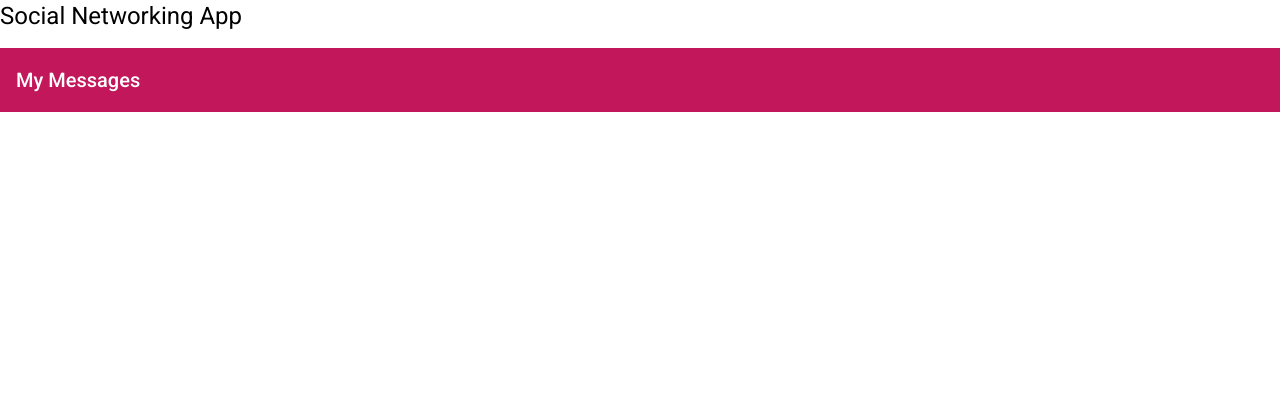
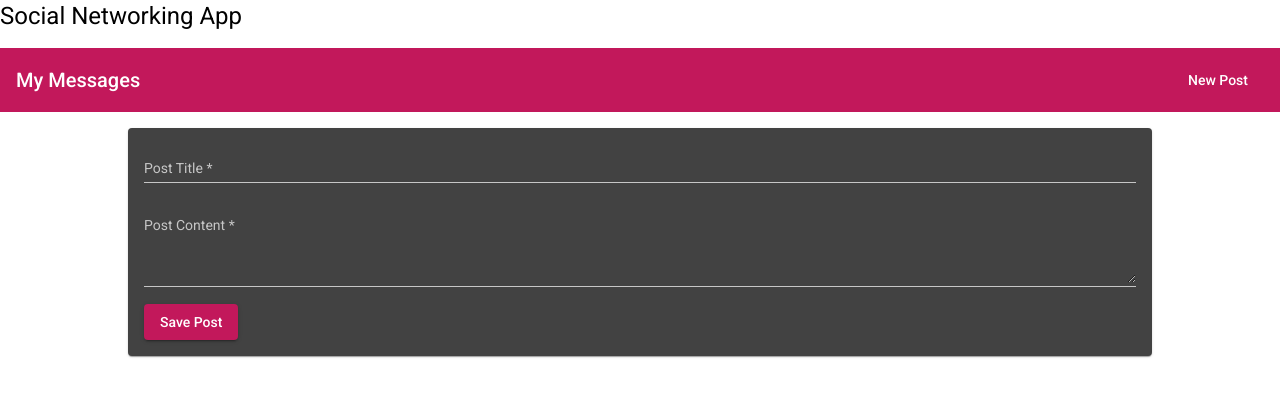
Before and after one commit to ANE-UCD-ILT-MEAN-STACK-TRAINING/social-networking-app-rama, an Angular app in the folder mean-course/: page /edit/1 in a window 1280 px wide. Before the commit this address led to /. Shown: the top 396 px of the page. Built offline with nearby package versions, Linux system fonts and the light colour scheme.

Commit message:
Post Update after mapping _id to the id from request body.

```diff
--- a/mean-course/src/app/app-routing.module.ts
+++ b/mean-course/src/app/app-routing.module.ts
@@ -6,7 +6,8 @@ import { PostCreateComponent } from './posts/post-create/post-create.component';
 
 const routes: Routes = [
 { path: '', component: PostListComponent},
-{ path: 'create', component: PostCreateComponent}
+{ path: 'create', component: PostCreateComponent},
+{ path: 'edit/:postId', component: PostCreateComponent}
 ];
 
 @NgModule({
--- a/mean-course/src/app/header/header/header.component.css
+++ b/mean-course/src/app/header/header/header.component.css
@@ -0,0 +1,14 @@
+a {
+    text-decoration: none;
+    color: white;
+    }
+
+ul {
+    list-style: none;
+    margin: 0;
+    padding: 0;
+    }
+
+.spacer {
+    flex: 1 1 auto;
+    }
--- a/mean-course/src/app/header/header/header.component.html
+++ b/mean-course/src/app/header/header/header.component.html
@@ -1 +1,9 @@
-<mat-toolbar color="primary">My Messages</mat-toolbar>
+<mat-toolbar color="primary">
+<span><a routerLink="">My Messages</a></span>
+<span class="spacer"></span>
+<ul>
+<li>
+<a mat-button routerLink="/create" routerLinkActive="mat-accent">New Post</a>
+</li>
+</ul>
+</mat-toolbar>
--- a/mean-course/src/app/posts/post-create/post-create.component.html
+++ b/mean-course/src/app/posts/post-create/post-create.component.html
@@ -1,12 +1,12 @@
 
 <mat-card>
-    <form (submit) = "onAddPost(postForm)" #postForm="ngForm">
+    <form (submit) = "onSavePost(postForm)" #postForm="ngForm">
         <mat-form-field>
-            <input matInput type="text" placeholder = "Post Title" minlength="3" required name="title" #title="ngModel" ngModel>
+            <input matInput type="text" placeholder = "Post Title" minlength="3" required name="title" #title="ngModel" [ngModel]="post?.title">
             <mat-error *ngIf="title.invalid">Please enter a Post Title</mat-error>
         </mat-form-field>
         <mat-form-field>
-            <textarea matInput rows="4" placeholder = "Post Content" required name="content" #content="ngModel" ngModel></textarea>
+            <textarea matInput rows="4" placeholder = "Post Content" required name="content" #content="ngModel" [ngModel]="post?.content"></textarea>
             <mat-error *ngIf="content.invalid">Please enter a post Content</mat-error>
         </mat-form-field>
         <button mat-raised-button color="primary" type="submit">Save Post</button>
--- a/mean-course/src/app/posts/post-create/post-create.component.ts
+++ b/mean-course/src/app/posts/post-create/post-create.component.ts
@@ -2,6 +2,7 @@ import { Component,  OnInit, EventEmitter, Output } from '@angular/core';
 import { Post } from '../post.model';
 import { NgForm } from "@angular/forms";
 import { PostsService } from '../post.service';
+import { ActivatedRoute, ParamMap } from '@angular/router';
 
 @Component({
   selector: 'app-post-create',
@@ -10,11 +11,26 @@ import { PostsService } from '../post.service';
 })
 export class PostCreateComponent implements OnInit {
 
-  constructor(public postsService : PostsService) { }
+  private mode = 'create';
+  private postId : string;
+  post : Post;
+
+  constructor(public postsService : PostsService, public route : ActivatedRoute) { }
 
   @Output() postCreated = new EventEmitter();
 
   ngOnInit(): void {
+    this.route.paramMap.subscribe((paramMap: ParamMap) => {
+      if(paramMap.has('postId')) {
+        this.mode = 'edit';
+        this.postId = paramMap.get('postId');
+        this.post = this.postsService.getPost(this.postId);
+        }
+        else {
+        this.mode = 'create';
+        this.postId = null;
+        }
+    });
   }
 
  /* onAddPost(){
@@ -43,5 +59,15 @@ onAddPost(form: NgForm) {
     form.resetForm();
   }
 
+  onSavePost(form: NgForm) {
+    if (form.invalid) return;
+    if (this.mode === 'create') {
+      this.postsService.addPost(form.value.title, form.value.content);
+    } else {
+      this.postsService.updatePost(this.postId, form.value.title, form.value.content);
+    }
+
+    form.resetForm();
+  }
 
 }
--- a/mean-course/src/app/posts/post-list/post-list.component.html
+++ b/mean-course/src/app/posts/post-list/post-list.component.html
@@ -5,7 +5,7 @@
         </mat-expansion-panel-header>
         <p>   {{post.content}}</p>
         <mat-action-row>
-            <button mat-raised-button color= "accent">EDIT</button>
+            <a mat-button color="primary" [routerLink]="['/edit/', post.id]">EDIT</a>
             <button mat-raised-button color= "warn" (click)="onDelete(post.id)">DELETE</button>
         </mat-action-row>
 
--- a/mean-course/src/app/posts/post.service.ts
+++ b/mean-course/src/app/posts/post.service.ts
@@ -3,6 +3,7 @@ import { Post } from './post.model'
 import {Subject } from 'rxjs';
 import { HttpClient } from "@angular/common/http";
 import{ map } from "rxjs/operators"
+import { Router } from '@angular/router';
 
 @Injectable({
   providedIn: 'root'
@@ -12,7 +13,7 @@ export class PostsService {
   private postsUpdated = new Subject<Post[]>();
 
 
-  constructor(private http: HttpClient) {}
+  constructor(private http: HttpClient, private router : Router) {}
 
   /*getPosts(){
     return [...this.posts];
@@ -78,5 +79,23 @@ deletePost(postId: string) {
     });
 }
 
+getPost(id: string) {
+  return {...this.posts.find(p => p.id === id)};
+}
+
+updatePost(id: string, title: string, content: string) {
+  const post: Post = {id: id, title: title, content: content};
+
+  this.http.put<{message: string, postId: string}>('http://localhost:3000/api/posts/' + id, post)
+  .subscribe(responseData => {
+    console.log(responseData);
+    const updatedPosts = [...this.posts];
+    const oldPostIndex = updatedPosts.findIndex(p => p.id == post.id);
+    updatedPosts[oldPostIndex] = post;
+    this.posts = updatedPosts;
+    this.postsUpdated.next([...this.posts]);
+    this.router.navigate(['/']);
+    });
+  }
 
 }
```
Also changed, not shown: mean-course/src/app/app.module.ts (line endings or trailing spaces), 1 other file (tests, documents, lock files or other folders).
